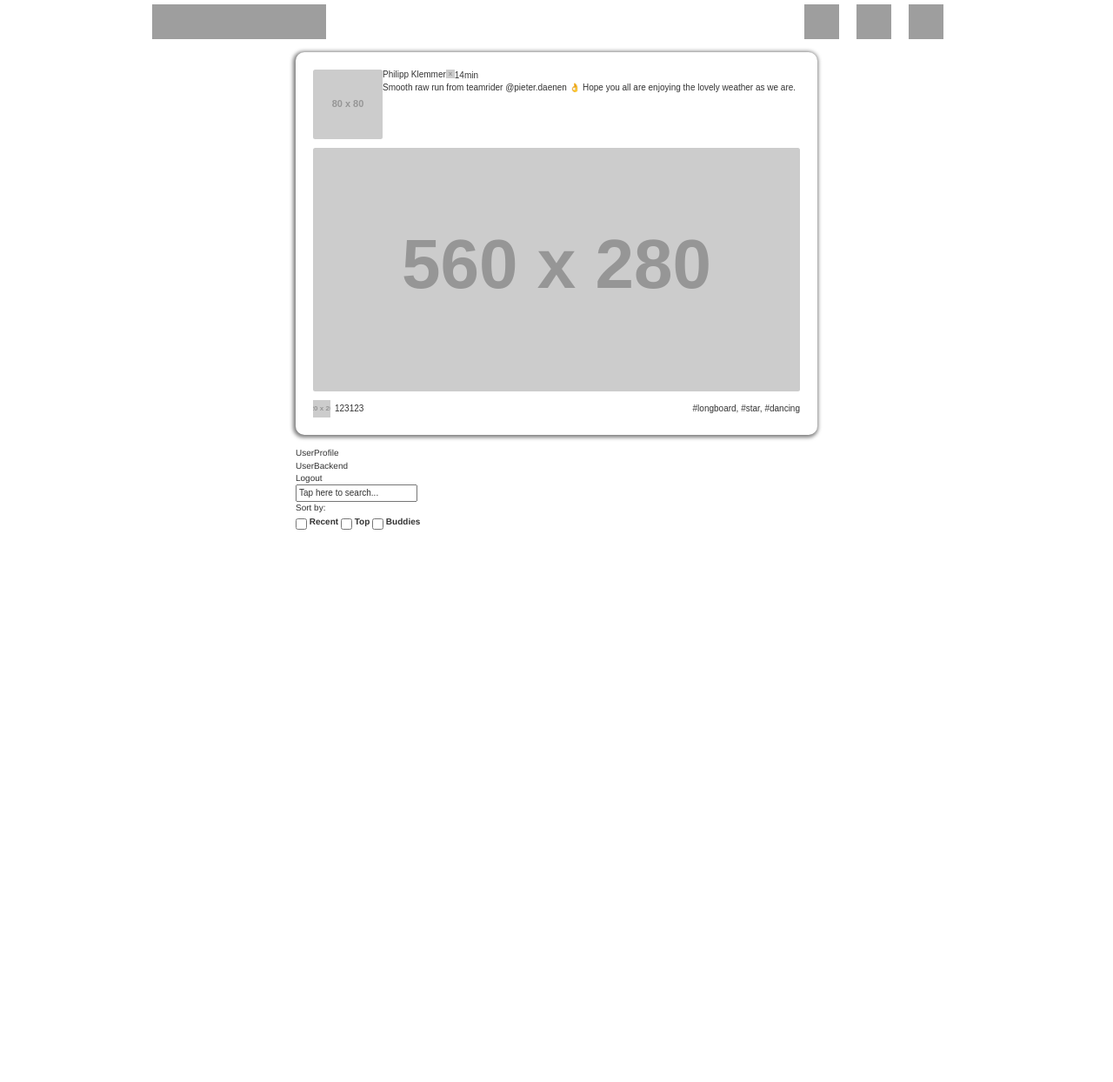
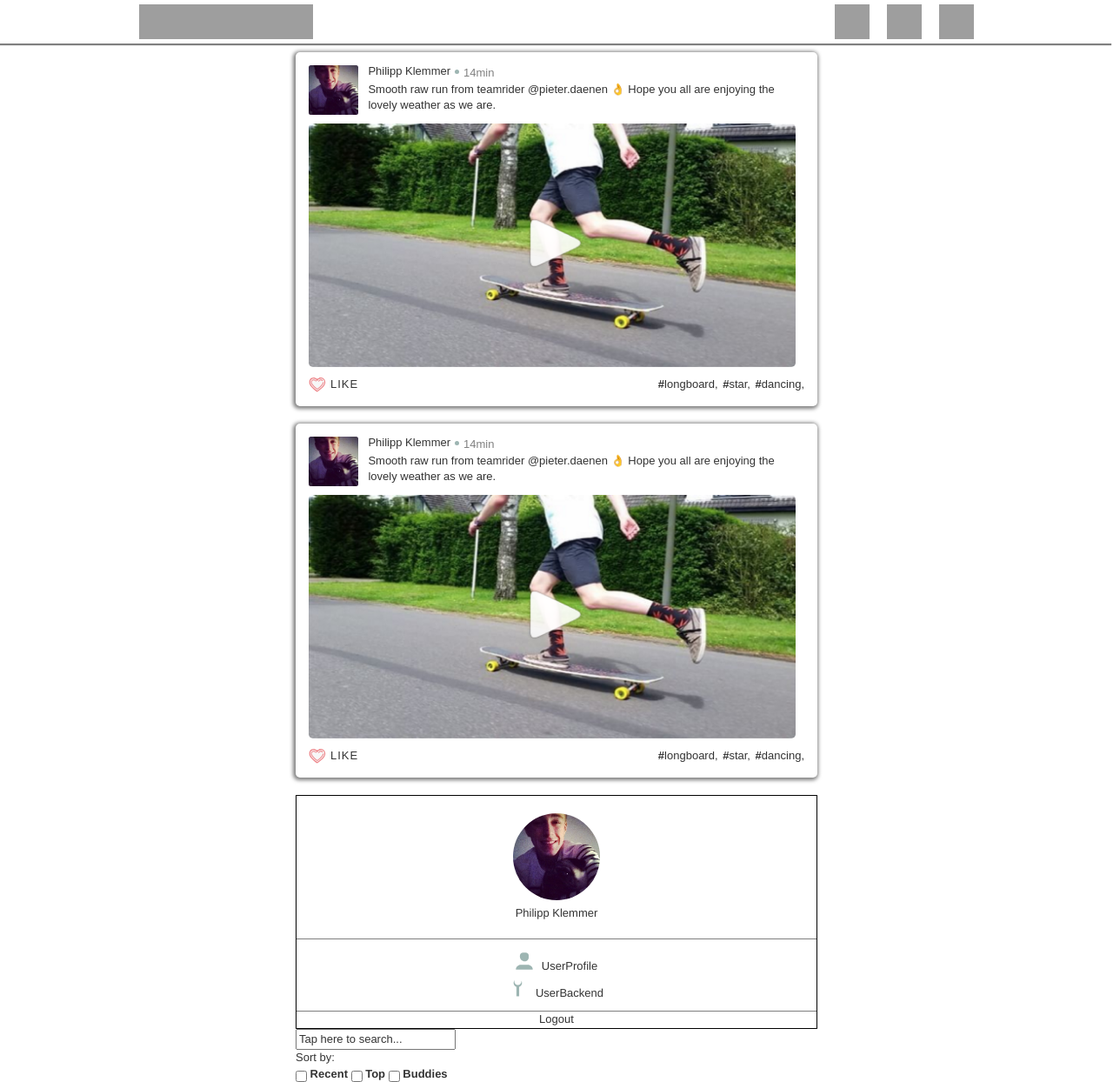
Before and after one commit to philippklemmer/boardcrew, a PHP site: page /timeline in a window 1280 px wide. Shown: the whole page at 87% size. Before the commit the page ends 609 px from the top, so only its background shows below. Run offline with PHP 8.4, Linux system fonts and the light colour scheme; grey boxes labelled with a size stand in for pictures from a placeholder-image service; some libraries are stand-ins or nearby versions; grey boxes are pictures that could not be loaded.

Commit message:
Structure: timline cleanUp and Placeholders to get the correct style, Style: Styled the timelinepeaces so if going to focus on datathings i don't need to do the style anymore

```diff
--- a/final/config/paths.php
+++ b/final/config/paths.php
@@ -1,4 +1,4 @@
 <?php
 
 // const for paths
-define('URL', 'http://192.168.188.31:8888/');
+define('URL', 'http://localhost:8888/');
--- a/final/public/scss/_mixins.scss
+++ b/final/public/scss/_mixins.scss
@@ -9,8 +9,10 @@
 }
 
 @mixin box-shadow ($value) {
+    -moz-box-shadow: $value;
+    -ms-box-shadow: $value;
+    -o-box-shadow: $value;
     -webkit-box-shadow: $value;
-    -moz-box-shadow: $value;
     box-shadow: $value;
 }
 
--- a/final/public/scss/_variables.scss
+++ b/final/public/scss/_variables.scss
@@ -9,6 +9,8 @@ $flowingText: 'Paralucent', sans-serif;
 
 // FONTCOLOR
 $mainFontColor: #333; // DARK GREY
+$accentFontColor: rgba(0,0,0,0.5);
 
 // Other Stuff
-$boxShadow: -2px 2px 1px 0px rgba(0, 0, 0, 0.5);;
+$boxShadow: -2px 2px 1px 0px rgba(0, 0, 0, 0.5);
+$circleSeperatorColor: #9db5b2;
--- a/final/public/scss/partials/_header.scss
+++ b/final/public/scss/partials/_header.scss
@@ -109,18 +109,22 @@
 // STYLE FOR THE LOGGED IN HEADER
 
 #loggedinNav{
-    max-width: 960px;
+    position: fixed;
+    background-color: white;
     margin: 0 auto;
+    width: 100%;
+    @include box-shadow($boxShadow);
     div{
         z-index: 9999;
         max-width: 960px;
         max-height: 50px;
-        position: fixed;
-        padding-top: 5px;
+        padding: 5px 0;
         width: 100%;
+        margin: 0 auto;
         ul{
             overflow: hidden;
             margin: 0 auto;
+            //padding: 0 20px;
             li{
                 display: inline-block;
                 width: 40px;
@@ -140,6 +144,9 @@
                 &#search{
                     background: url("../img/graphics/search.svg") no-repeat center;
                 }
+                &:last-child{
+                    margin-right: 0;
+                }
             }
         }
     }
--- a/final/public/scss/partials/pages/timeline/_timelineView.scss
+++ b/final/public/scss/partials/pages/timeline/_timelineView.scss
@@ -2,52 +2,65 @@
     padding-top: 60px;
     max-width: 600px;
     margin: 0 auto;
+    font-size: 1.3rem;
     section{
         overflow: hidden;
-        padding: 20px;
-        border-radius: 10px;
+        padding: 15px;
+        border-radius: 5px;
+        margin-bottom: 20px;
         @include box-shadow(-1px 1px 4px 2px rgba(0,0,0,0.5));
-        .contentHeader{
+        .postHeader{
             margin-bottom: 10px;
             overflow: hidden;
+            font-weight: 300;
             .profilImg{
                 float: left;
                 display: inline-block;
-                width: 80px;
-                height: 80px;
-                background: url("http://placehold.it/80x80") no-repeat center;
+                padding: 5%;
+                background: url("/public/img/testThumnail.png") no-repeat center;
+                background-size: contain;
                 border-radius: 2.5px;
+                margin-right: 2%;
             }
+            .postTextContainer{
+                width: 88%;
+                float: left;
                 h4{
                     float: left;
                     display: inline-block;
                 }
-            .seperator{
+                .circleSeperator{
                     float: left;
-                display: inline-block;
-                width: 10px;
-                height: 10px;
-                background: url("http://placehold.it/10x10") no-repeat center;
+                    width: 5px;
+                    height: 5px;
+                    border-radius: 50%;
+                    background-color: $circleSeperatorColor;
+                    margin: 5px 5px 0 5px;
                 }
                 .timeAgo{
                     display: inline-block;
                     float: left;
+                    color: $accentFontColor;
                 }
                 p{
                     display: inline-block;
                 }
             }
-        .mainContent{
+        }
+        .postMain{
             overflow: hidden;
             .vidOrImg{
                 display: block;
                 width: 560px;
                 height: 280px;
-                background: url("http://placehold.it/560x280") no-repeat center;
+                background: url("/public/img/testImg.png") no-repeat center;
+                background-size: cover;
                 margin-bottom: 10px;
-                border-radius: 2.5px;
+                border-radius: 5px;
+                margin-bottom: 10px;
             }
             .likeCountContainer{
+                cursor: pointer;
                 float: left;
                 display: inline-block;
                 .heart{
@@ -55,19 +68,68 @@
                     width: 20px;
                     height: 20px;
                     display: inline-block;
-                    background: url("http://placehold.it/20x20") no-repeat center;
+                    background: url("/public/img/buttons/likeButton.svg") no-repeat center;
                 }
                 .likeCount{
                     line-height: 20px;
                     float: left;
                     margin-left: 5px;
+                    font-weight: 300;
+                    letter-spacing: 1px;
+                    text-transform: uppercase;
                 }
             }
             .postTags{
                 line-height: 20px;
                 float: right;
+                a{
+                    margin-left: 2px;
+                    span{
+                        font-weight: 800;
+                    }
+                }
+            }
+        }
+
+    }
+    .menuContainer{
+        text-align: center;
+        margin: 0 auto;
+        border: 1px solid black;
+        .menuHeader{
+            padding: 20px;
+            img{
+                width: 100px;
+                height: 100px;
+                border-radius: 100%;
+            }
+        }
+        .menuMain{
+            overflow: hidden;
+            padding: 10px 0;
+            border-top: 1px solid $accentFontColor;
+            border-bottom: 1px solid $accentFontColor;
+            p{
+                line-height: 20px;
+                a{
+                    overflow: hidden;
+                    span{
+                        margin-top: 5px;
+                        margin-right: 10px;
+                        display: inline-block;
+                        width: 20px;
+                        height: 20px;
+                        &.userprofileIcon{
+                            background: url("/public/img/graphics/userprofileIcon.svg") no-repeat center;
+                        }
+                        &.editProfileIcon{
+                            background: url("/public/img/graphics/editProfileIcon.svg") no-repeat center;
+                        }
                     }
                 }
 
             }
         }
+    }
+
+}
--- a/final/views/timeline/index.php
+++ b/final/views/timeline/index.php
@@ -1,24 +1,59 @@
 <!--MAIN CONTEN -> Post on Timeline-->
 <div id="timelineWrapper">
     <section class="">
-        <div class="contentHeader">
+        <div class="postHeader">
             <div class="profilImg"></div>
-            <h4>Philipp Klemmer</h4>
-            <span class="seperator"></span>
-            <span class="timeAgo">14min</span>
-            <p class="comment">Smooth raw run from teamrider @pieter.daenen 👌 Hope you all are
-enjoying the lovely weather as we are.</p>
+            <div class="postTextContainer">
+                <h4>Philipp Klemmer</h4>
+                <span class="circleSeperator"></span>
+                <span class="timeAgo">14min</span>
+                <p class="comment">
+                    Smooth raw run from teamrider @pieter.daenen 👌 Hope you all are enjoying the lovely weather as we are.
+                </p>
+            </div>
         </div>
-        <div class="mainContent">
+        <div class="postMain">
             <!--Video oder Image-->
             <!--Check if Video or Image-->
             <div class="vidOrImg"></div>
             <div class="likeCountContainer">
                 <span class="heart"></span>
-                <p class="likeCount">123123</p>
+                <p class="likeCount">Like</p>
             </div>
             <!--Foreach for the tags-->
-            <div class="postTags"><p>#longboard, #star, #dancing    </p></div>
+            <div class="postTags">
+                <a href="#"><span>#</span>longboard</a>,
+                <a href="#"><span>#</span>star</a>,
+                <a href="#"><span>#</span>dancing</a>,
+            </div>
+        </div>
+    </section >
+    <section class="">
+        <div class="postHeader">
+            <div class="profilImg"></div>
+            <div class="postTextContainer">
+                <h4>Philipp Klemmer</h4>
+                <span class="circleSeperator"></span>
+                <span class="timeAgo">14min</span>
+                <p class="comment">
+                    Smooth raw run from teamrider @pieter.daenen 👌 Hope you all are enjoying the lovely weather as we are.
+                </p>
+            </div>
+        </div>
+        <div class="postMain">
+            <!--Video oder Image-->
+            <!--Check if Video or Image-->
+            <div class="vidOrImg"></div>
+            <div class="likeCountContainer">
+                <span class="heart"></span>
+                <p class="likeCount">Like</p>
+            </div>
+            <!--Foreach for the tags-->
+            <div class="postTags">
+                <a href="#"><span>#</span>longboard</a>,
+                <a href="#"><span>#</span>star</a>,
+                <a href="#"><span>#</span>dancing</a>,
+            </div>
         </div>
     </section >
 
@@ -27,16 +62,12 @@ enjoying the lovely weather as we are.</p>
     <!--Swipe from left left to right or right to left-->
         <div class="menuContainer">
             <div class="menuHeader">
-                <img class="profileImg" src="" alt="" />
-                <p class="username"></p>
+                <img class="profileImg" src="/public/img/testThumnail.png" alt="" />
+                <p class="username">Philipp Klemmer</p>
             </div>
             <div class="menuMain">
-
-                    <span class="userprofileIcon"></span>
-                    <p><a href="#">UserProfile</a></p>
-
-                    <span class="editProfileIcon"></span>
-                    <p><a href="#">UserBackend</a></p>
+                    <p><a href="#"><span class="userprofileIcon"></span>UserProfile</a></p>
+                    <p><a href="#"><span class="editProfileIcon"></span>UserBackend</a></p>
             </div>
             <a href="#">Logout</a>
         </div>
```
Also changed, not shown: final/public/css/main.css, final/public/img/buttons/likeButton.svg (added), final/public/img/graphics/editProfileIcon.svg (added), final/public/img/graphics/userprofileIcon.svg (added), final/public/img/testImg.png (added), final/public/img/testThumnail.png (added), 1 other file. Lines whose indentation alone changed are shown as unchanged.
